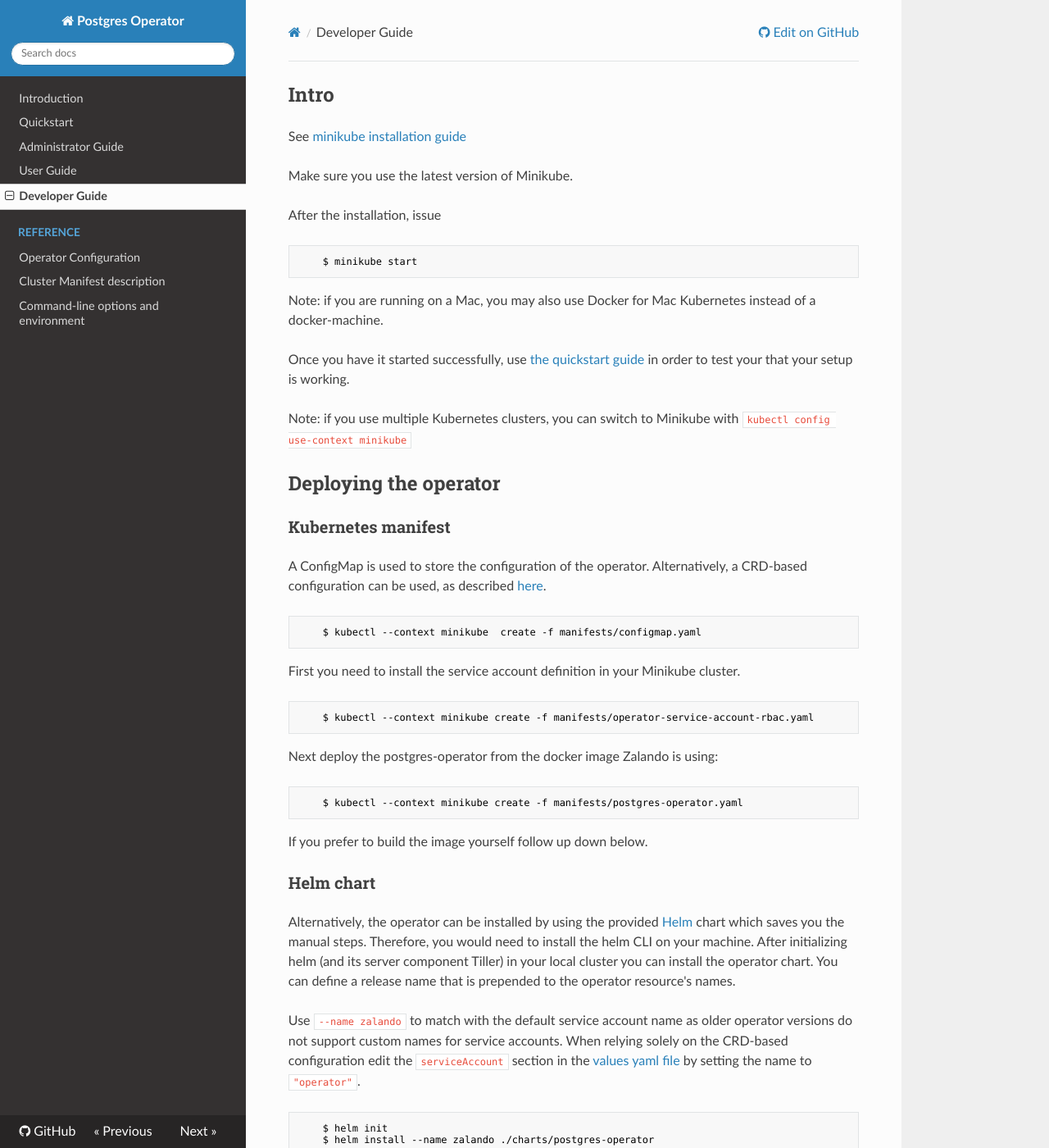
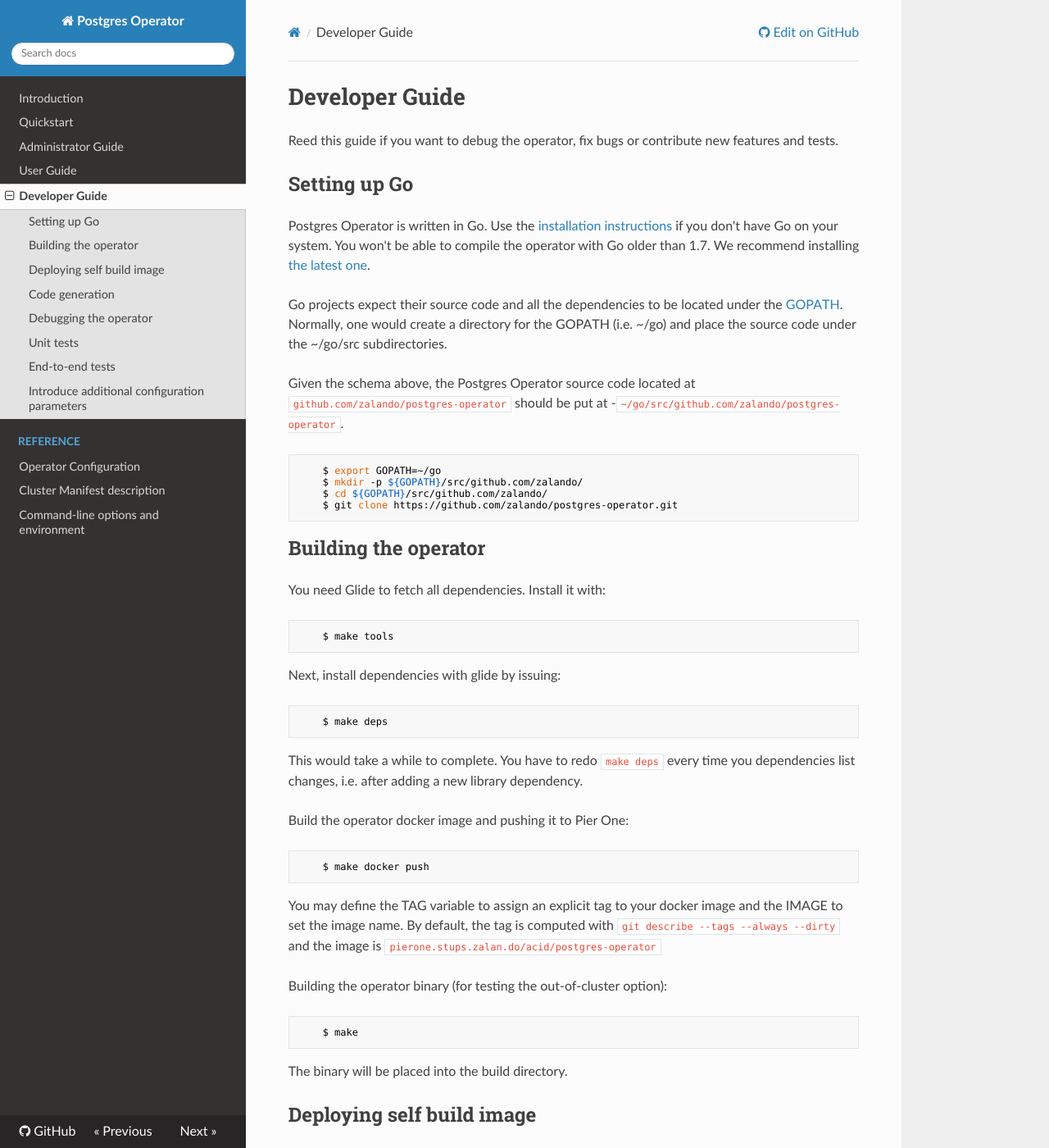
Before and after one commit to zalando/postgres-operator, an MkDocs documentation site: the page built from docs/developer.md, in a window 1280 px wide and 1400 px high. Shown: the whole window at 82% size. Built offline with MkDocs 1.6.1, drawn with Linux system fonts in a browser that asks for light colours; nearby versions of some CDN libraries; old or Windows-style settings are respelled for this version of MkDocs; some of the changed text lies outside the part shown.

Commit message:
updated docs and write Postgres Operator in capital letters

````diff
--- a/docs/developer.md
+++ b/docs/developer.md
@@ -1,120 +1,20 @@
-## Intro
+# Developer Guide
 
-See [minikube installation guide](https://github.com/kubernetes/minikube/releases)
-
-Make sure you use the latest version of Minikube.
-
-After the installation, issue
-
-```bash
-    $ minikube start
-```
-
-Note: if you are running on a Mac, you may also use Docker for Mac Kubernetes
-instead of a docker-machine.
-
-Once you have it started successfully, use [the quickstart
-guide](https://github.com/kubernetes/minikube#quickstart) in order to test your
-that your setup is working.
-
-Note: if you use multiple Kubernetes clusters, you can switch to Minikube with
-`kubectl config use-context minikube`
-
-## Deploying the operator
-
-### Kubernetes manifest
-
-A ConfigMap is used to store the configuration of the operator. Alternatively,
-a CRD-based configuration can be used, as described [here](reference/operator_parameters).
-
-```bash
-    $ kubectl --context minikube  create -f manifests/configmap.yaml
-```
-
-First you need to install the service account definition in your Minikube cluster.
-
-```bash
-    $ kubectl --context minikube create -f manifests/operator-service-account-rbac.yaml
-```
-
-Next deploy the postgres-operator from the docker image Zalando is using:
-
-```bash
-    $ kubectl --context minikube create -f manifests/postgres-operator.yaml
-```
-
-If you prefer to build the image yourself follow up down below.
-
-### Helm chart
-
-Alternatively, the operator can be installed by using the provided [Helm](https://helm.sh/)
-chart which saves you the manual steps. Therefore, you would need to install
-the helm CLI on your machine. After initializing helm (and its server
-component Tiller) in your local cluster you can install the operator chart.
-You can define a release name that is prepended to the operator resource's
-names.
-
-Use `--name zalando` to match with the default service account name as older
-operator versions do not support custom names for service accounts. When relying
-solely on the CRD-based configuration edit the `serviceAccount` section in the
-[values yaml file](../charts/values.yaml) by setting the name to `"operator"`.
-
-```bash
-    $ helm init
-    $ helm install --name zalando ./charts/postgres-operator
-```
-
-## Check if CustomResourceDefinition has been registered
-
-```bash
-    $ kubectl --context minikube   get crd
-
-	NAME                          KIND
-	postgresqls.acid.zalan.do     CustomResourceDefinition.v1beta1.apiextensions.k8s.io
-```
-
-## Create a new Spilo cluster
-
-```bash
-    $ kubectl --context minikube  create -f manifests/minimal-postgres-manifest.yaml
-```
-
-## Watch pods being created
-
-```bash
-    $ kubectl --context minikube  get pods -w --show-labels
-```
-
-## Connect to PostgreSQL
-
-We can use the generated secret of the `postgres` robot user to connect to our
-`acid-minimal-cluster` master running in Minikube:
-
-```bash
-    $ export HOST_PORT=$(minikube service acid-minimal-cluster --url | sed 's,.*/,,')
-    $ export PGHOST=$(echo $HOST_PORT | cut -d: -f 1)
-    $ export PGPORT=$(echo $HOST_PORT | cut -d: -f 2)
-    $ export PGPASSWORD=$(kubectl --context minikube get secret postgres.acid-minimal-cluster.credentials -o 'jsonpath={.data.password}' | base64 -d)
-    $ psql -U postgres
-```
-
-# Setup development environment
-
-The following steps guide you through the setup to work on the operator itself.
+Reed this guide if you want to debug the operator, fix bugs or contribute new
+features and tests.
 
 ## Setting up Go
 
-Postgres operator is written in Go. Use the [installation
-instructions](https://golang.org/doc/install#install) if you don't have Go on
-your system. You won't be able to compile the operator with Go older than 1.7.
-We recommend installing [the latest one](https://golang.org/dl/).
+Postgres Operator is written in Go. Use the [installation instructions](https://golang.org/doc/install#install)
+if you don't have Go on your system. You won't be able to compile the operator
+with Go older than 1.7. We recommend installing [the latest one](https://golang.org/dl/).
 
 Go projects expect their source code and all the dependencies to be located
 under the [GOPATH](https://github.com/golang/go/wiki/GOPATH). Normally, one
 would create a directory for the GOPATH (i.e. ~/go) and place the source code
 under the ~/go/src subdirectories.
 
-Given the schema above, the postgres operator source code located at
+Given the schema above, the Postgres Operator source code located at
 `github.com/zalando/postgres-operator` should be put at
 -`~/go/src/github.com/zalando/postgres-operator`.
 
@@ -173,7 +73,7 @@ minikube. The following steps will get you the docker image built and deployed.
     $ sed -e "s/\(image\:.*\:\).*$/\1$TAG/" manifests/postgres-operator.yaml|kubectl --context minikube create  -f -
 ```
 
-# Code generation
+## Code generation
 
 The operator employs k8s-provided code generation to obtain deep copy methods
 and Kubernetes-like APIs for its custom resource definitons, namely the Postgres
@@ -199,7 +99,7 @@ operator itself with `--v=8` to log all REST API requests). To attach a debugger
 to the operator, use the `-outofcluster` option to run the operator locally on
 the developer's laptop (and not in a docker container).
 
-# Debugging the operator
+## Debugging the operator
 
 There is a web interface in the operator to observe its internal state. The
 operator listens on port 8080. It is possible to expose it to the
@@ -325,7 +225,7 @@ kubectl logs acid-minimal-cluster-0
 ## End-to-end tests
 
 The operator provides reference e2e (end-to-end) tests to ensure various infra parts work smoothly together.
-Each e2e execution tests a Postgres operator image built from the current git branch. The test runner starts a [kind](https://kind.sigs.k8s.io/) (local k8s) cluster and Docker container with tests. The k8s API client from within the container connects to the `kind` cluster using the standard Docker `bridge` network.
+Each e2e execution tests a Postgres Operator image built from the current git branch. The test runner starts a [kind](https://kind.sigs.k8s.io/) (local k8s) cluster and Docker container with tests. The k8s API client from within the container connects to the `kind` cluster using the standard Docker `bridge` network.
 The tests utilize examples from `/manifests` (ConfigMap is used for the operator configuration) to avoid maintaining yet another set of configuration files. The kind cluster is deleted if tests complete successfully.
 
 End-to-end tests are executed automatically during builds; to invoke them locally use `make e2e-run` from the project's top directory. Run `make e2e-tools e2e-build` to install `kind` and build the tests' image locally before the first run.
````
Also changed, not shown: docs/administrator.md (+1 -1 lines), docs/quickstart.md (+65 -34 lines), docs/user.md (+6 -1 lines), 4 other files.
